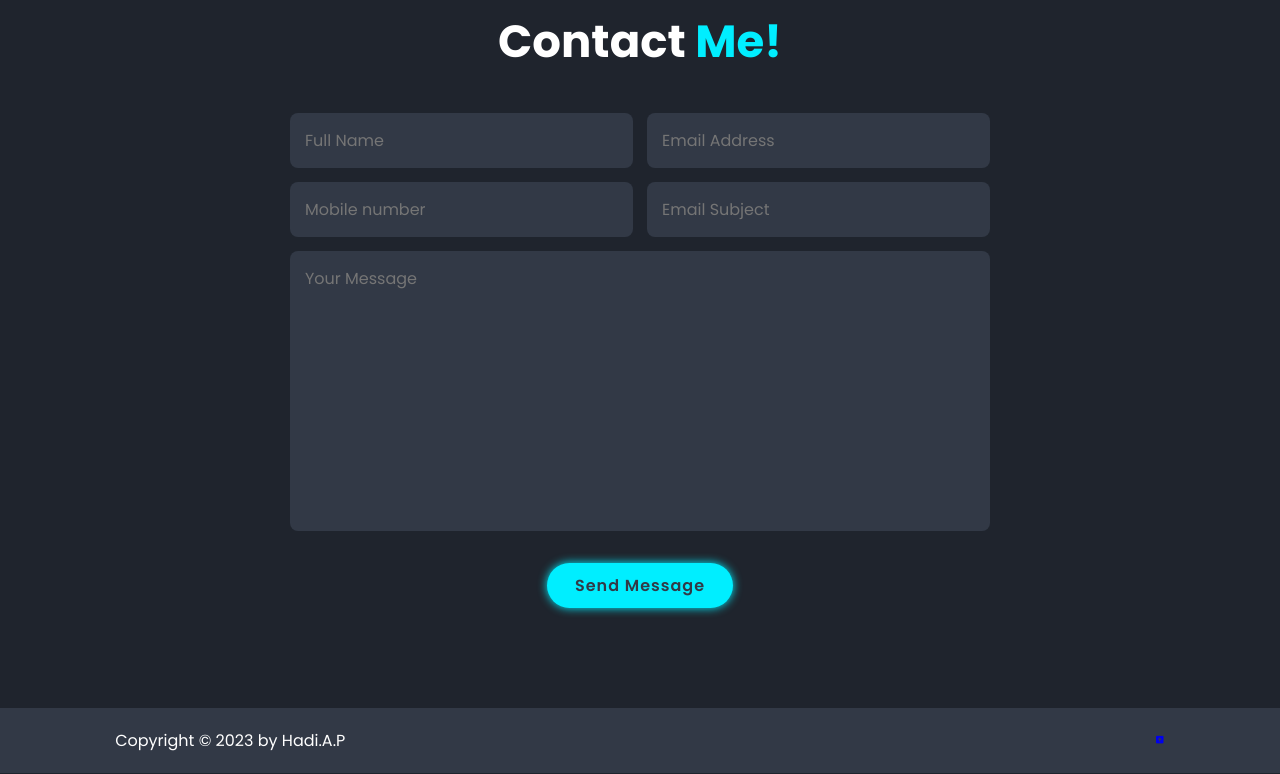
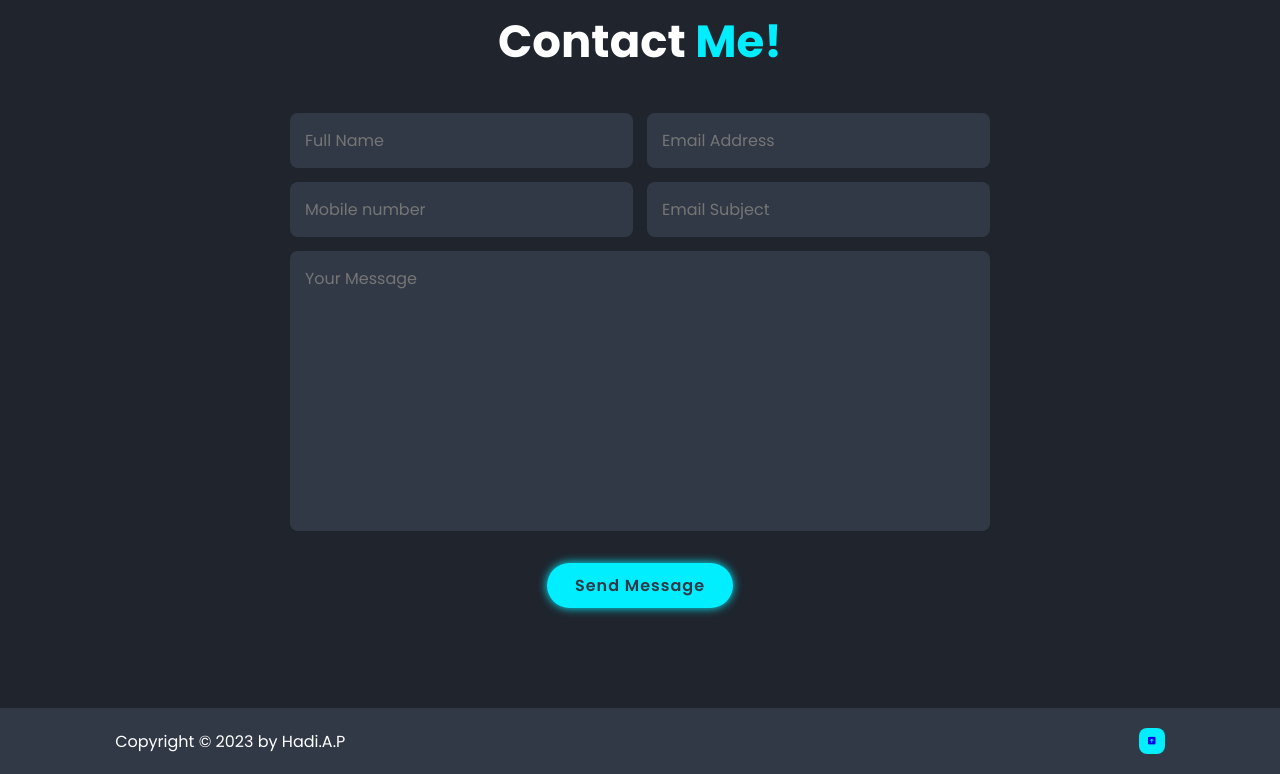
Before and after one commit to hadipournigjeh/Portfolio, a plain HTML site: page index.html in a window 1280 px wide. Shown: the part 3292-4066 px from the top of the page. Drawn offline with nearby package versions, Linux system fonts and the light colour scheme.

Commit message:
Updated css style for footer-iconTop a tag

```diff
--- a/css/style.css
+++ b/css/style.css
@@ -357,3 +357,12 @@ span {
 .footer-text p {
     font-size: 1.6rem;
 }
+
+.footer-iconTop a {
+    display: inline-flex;
+    justify-content: center;
+    align-items: center;
+    padding: .8rem;
+    background: var(--main-color);
+    border-radius: .8rem;
+}
```
